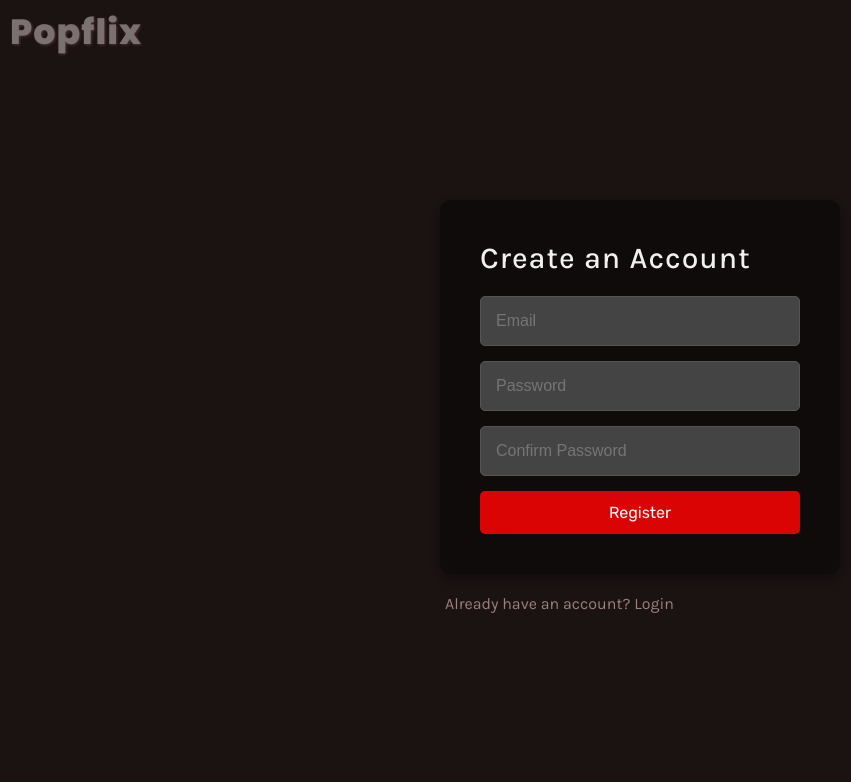
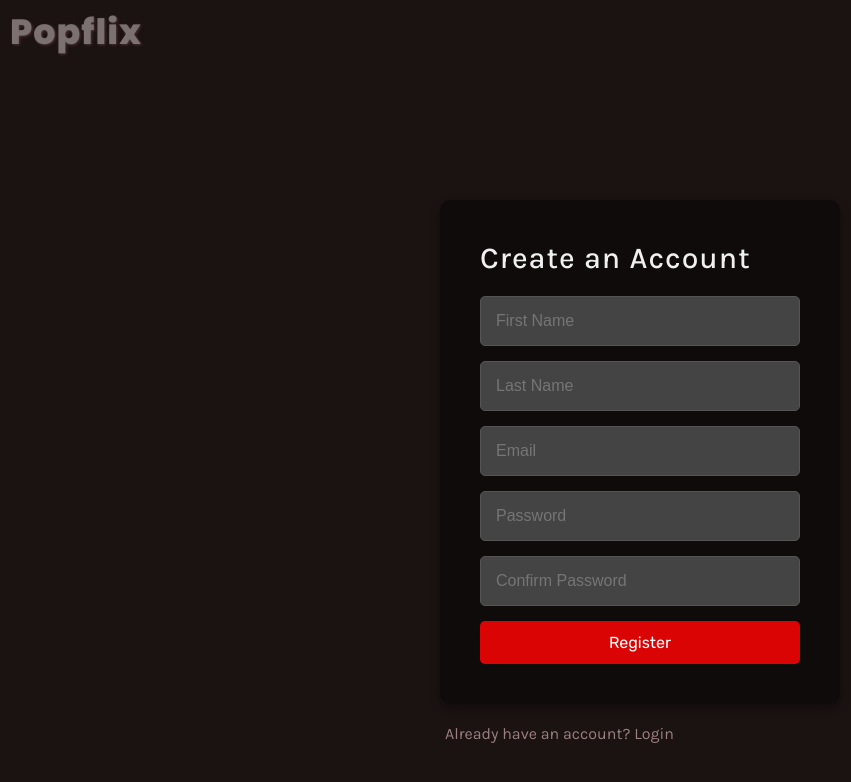
Before and after one commit to pepecatt/ICS4U-Assignment-6, a React (Vite) app: page /register in a window 1280 px wide. Shown: the top 782 px of the page, without its empty margins (0-851 px from the left). Built offline with nearby package versions, Linux system fonts and the light colour scheme.

Commit message:
edited register view

```diff
--- a/src/components/Feature.jsx
+++ b/src/components/Feature.jsx
@@ -12,13 +12,13 @@ function Feature() {
             const response = await axios.get(
                 `https://api.themoviedb.org/3/movie/now_playing?api_key=${import.meta.env.VITE_TMDB_KEY}`
             );
-
             setFeatures(
                 response.data.results
                     .map(value => ({ value, sort: Math.random() }))
                     .sort((a, b) => a.sort - b.sort)
                     .map(({ value }) => value)
             );
+
             setIsLoading(false);
         })();
     }, []);
@@ -31,12 +31,10 @@ function Feature() {
         <>
             <div className="movies">
                 <div className='movierow1'>
-
                     <img
                         className="movie"
                         src={`https://image.tmdb.org/t/p/w500${features[0].poster_path}`}
                     />
-
                 </div>
                 <div className="movierow2">
                     <img
--- a/src/components/Hero.jsx
+++ b/src/components/Hero.jsx
@@ -15,7 +15,7 @@ function Hero() {
                 <p className="startsatpi-text">Starts at $3.14. Cancel anytime.</p>
                 <div className='email-getStarted'>
                     <input type="text" placeholder="Email"></input>
-                    <button onClick = {() => { registerPage() }} >Get Started &#62;</button>
+                    <button onClick={() => { registerPage() }} >Get Started &#62;</button>
                 </div>
             </div>
 
--- a/src/views/LoginView.jsx
+++ b/src/views/LoginView.jsx
@@ -1,5 +1,5 @@
 import './LoginView.css';
-import { useState} from "react";
+import { useState } from "react";
 import { useNavigate } from "react-router-dom";
 
 function LoginView() {
--- a/src/views/RegisterView.jsx
+++ b/src/views/RegisterView.jsx
@@ -11,6 +11,14 @@ function RegisterView() {
             <div className='register'>
                 <form action="#">
                     <label>Create an Account</label>
+                    <input
+                        type="text"
+                        placeholder="First Name"
+                        required />
+                    <input
+                        type="text"
+                        placeholder="Last Name"
+                        required />
                     <input
                         type="text"
                         placeholder="Email"
```
Also changed, not shown: src/components/Genres.css (indentation only), src/views/GenreView.jsx (line endings or trailing spaces), src/views/HomeView.jsx (line endings or trailing spaces).
